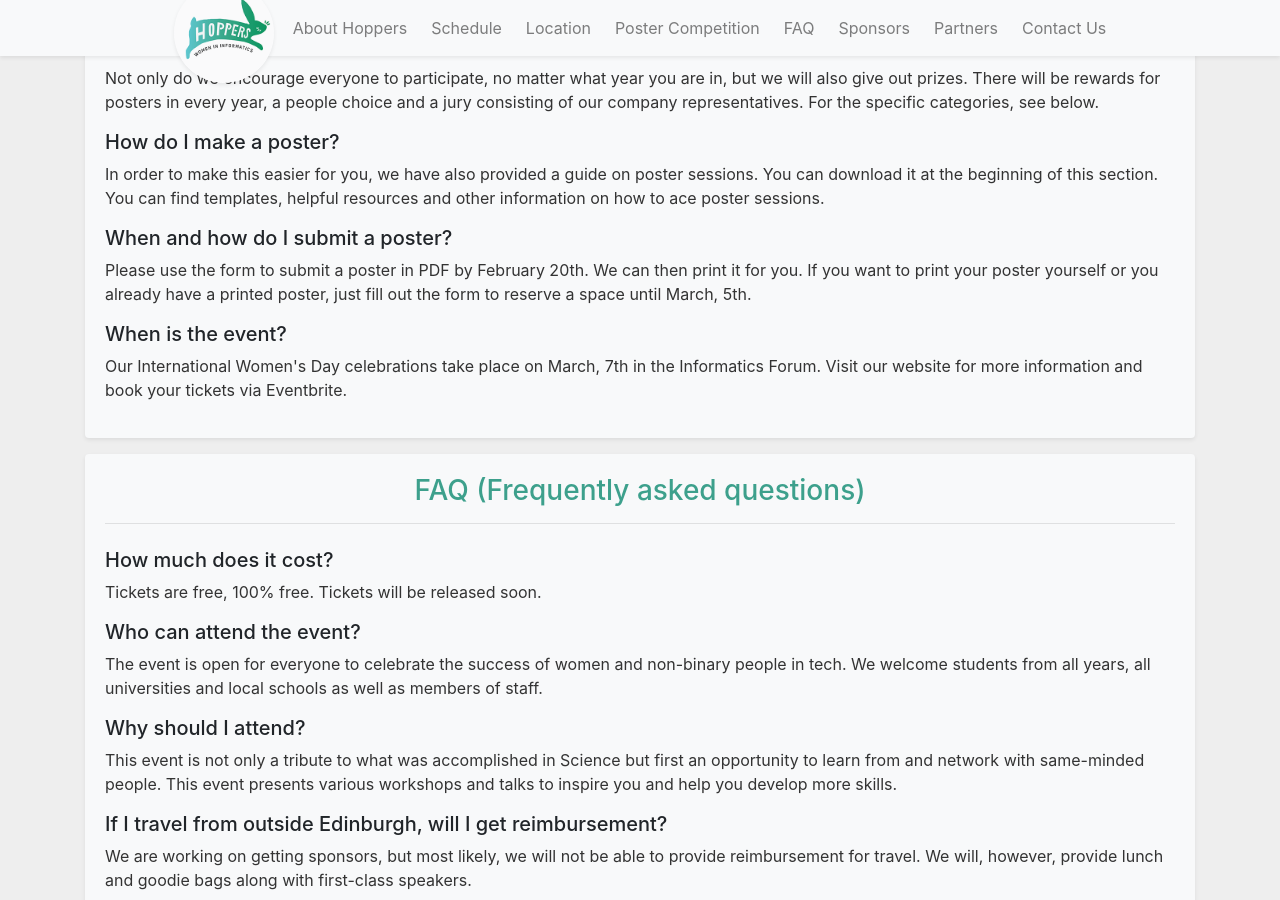
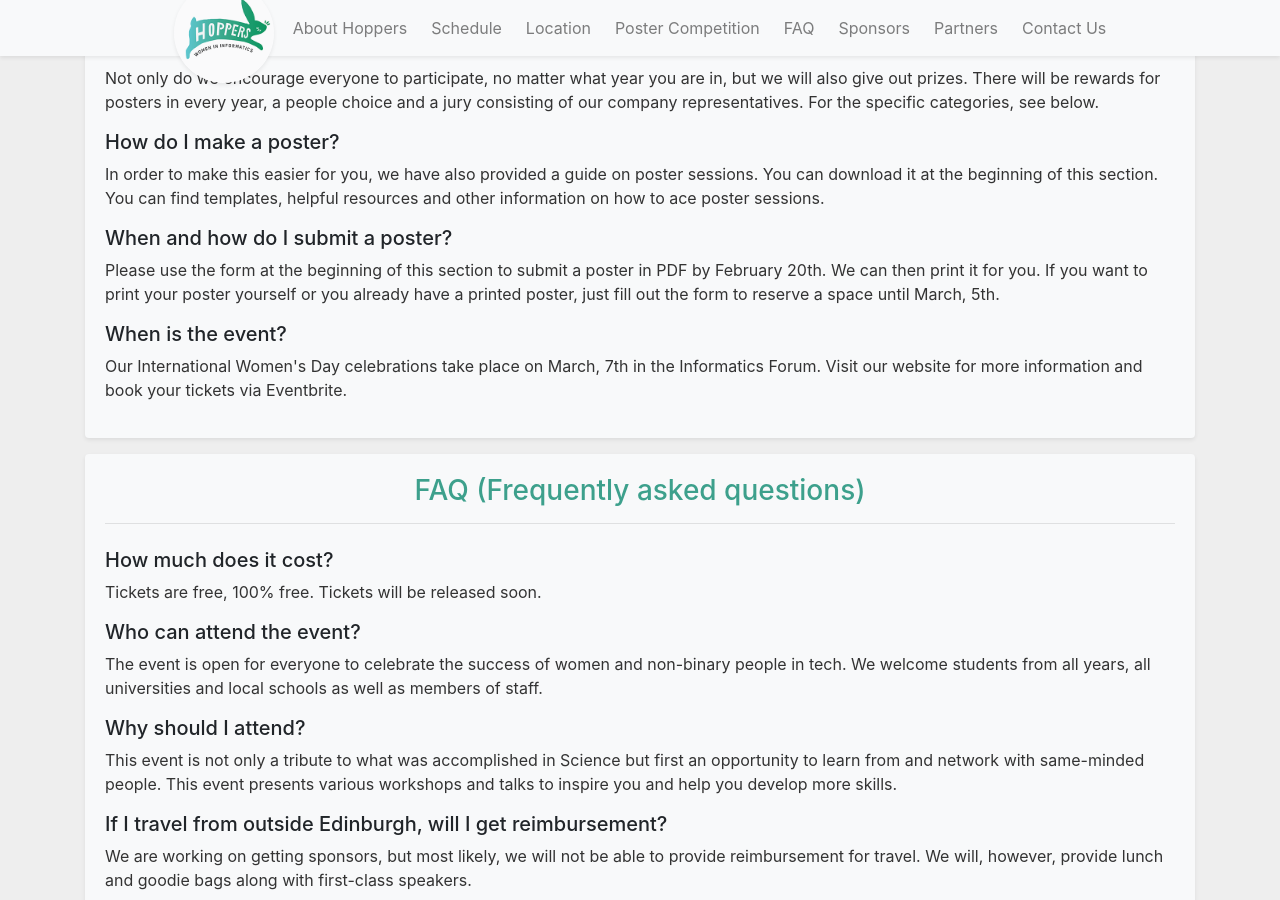
Before and after one commit to edinburgh-hoppers/website, a Jekyll site: the page built from _pages/iwd20.html, in a window 1280 px wide and 900 px high, scrolled down 2743 px. Built offline with Jekyll 4.4.1, drawn with Linux system fonts in a browser that asks for light colours.

Commit message:
Changed text in Poster Competition in IWD20

```diff
--- a/_data/posterCompetition-iwd20.yml
+++ b/_data/posterCompetition-iwd20.yml
@@ -23,7 +23,7 @@
   text: "In order to make this easier for you, we have also provided a guide on poster sessions. You
          can download it at the beginning of this section. You can find templates, helpful resources and other information on how to ace poster sessions."
 - subtitle: "When and how do I submit a poster?"
-  text: "Please use the form to submit a poster in PDF by February 20th. We can then print it for you.
+  text: "Please use the form at the beginning of this section to submit a poster in PDF by February 20th. We can then print it for you.
          If you want to print your poster yourself or you already have a printed poster, just fill out
          the form to reserve a space until March, 5th."
 - subtitle: "When is the event?"
```
